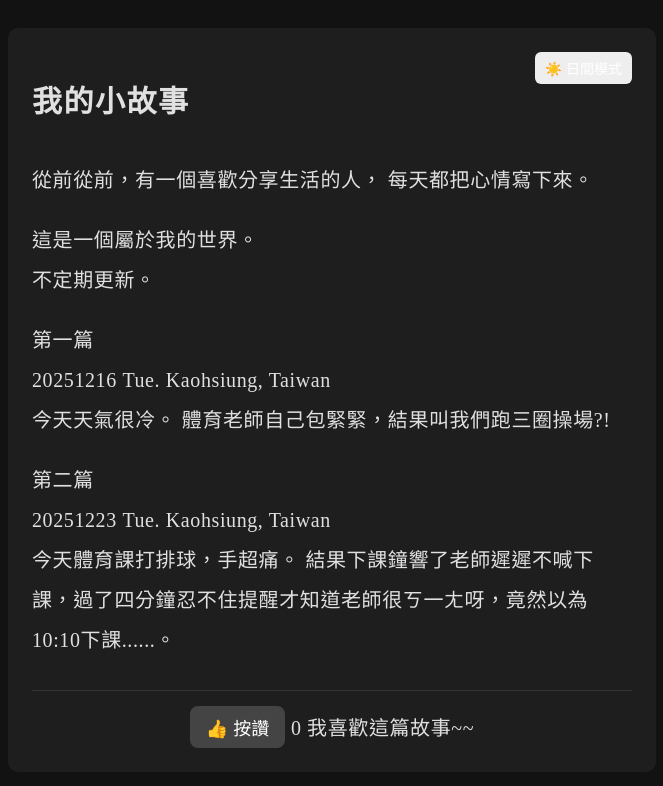
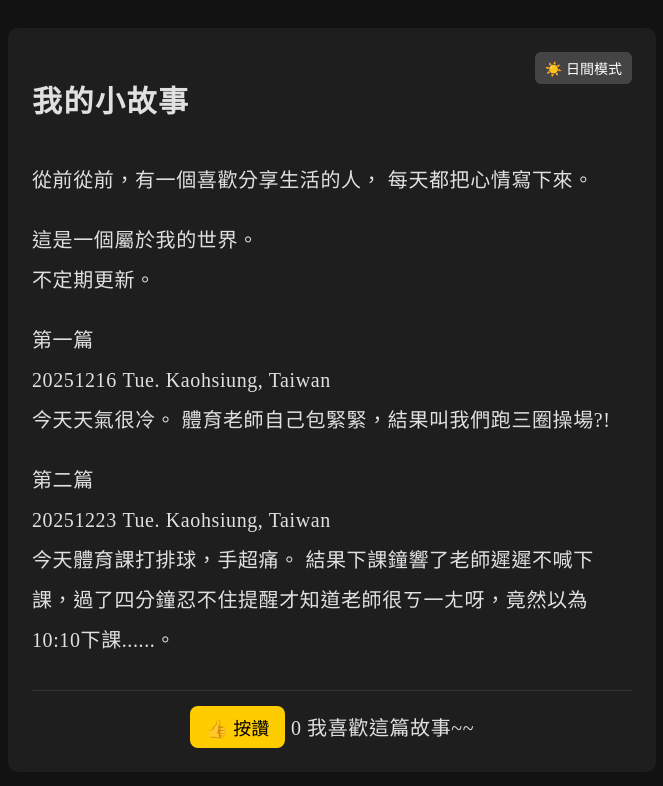
Before and after one commit to anniechang120/anniechang120.github.io, a plain HTML site: page index.html in a window 1280 px wide. Both pictures are taken after a click on the button "🌙 夜間模式". Shown: the whole page, without its empty margins (308-971 px from the left). Drawn offline with Linux system fonts and the light colour scheme; a web font is replaced by a local one.

Commit message:
Update index.html

```diff
--- a/index.html
+++ b/index.html
@@ -50,7 +50,7 @@ h1 {
   background-color: #ffcc00;
   cursor: pointer;
 }
-/* 夜間模式按鈕 */
+/* 🌙 夜間模式切換按鈕（白天） */
 #modeToggle {
   float: right;
   font-size: 14px;
@@ -59,29 +59,30 @@ h1 {
   border: none;
   cursor: pointer;
   background-color: #eee;
+  color: #000;      /* 白天字色 */
 }
 
-/* 夜間模式背景 */
+/* 🌙 夜間模式背景 */
 body.dark {
   background-color: #121212;
 }
 
-/* 夜間模式文章 */
+/* 🌙 夜間模式文章 */
 body.dark .story {
   background-color: #1e1e1e;
   color: #e0e0e0;
 }
 
-/* 夜間模式按鈕 */
+/* 🌙 夜間模式按讚區 */
 body.dark .like-area {
   border-top: 1px solid #333;
 }
 
-body.dark button {
+/* 🌙 夜間模式切換按鈕（夜間） */
+body.dark #modeToggle {
   background-color: #444;
-  color: #fff;
+  color: #fff;      /* 夜間字色 */
 }
-
 
 </style>
 
```
